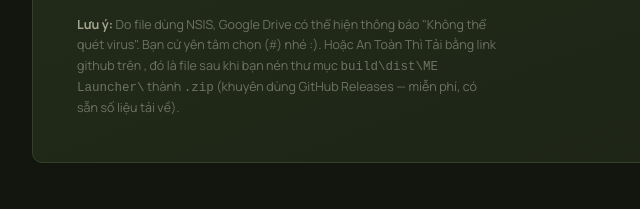
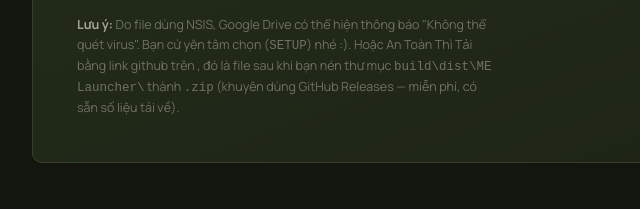
Before and after one commit to giahuybuhbuh-maker/melauncher.app-website, a plain HTML site: page index.html in a window 1280 px wide. Shown: the part 2857-3066 px from the top of the page, 96-736 px from the left. Drawn offline with Linux system fonts and the light colour scheme.

Commit message:
Update index.html

```diff
--- a/index.html
+++ b/index.html
@@ -131,7 +131,7 @@
         </div>
         <div class="note">
           <strong>Lưu ý:</strong> Do file dùng NSIS, Google Drive có thể hiện thông báo
-          "Không thể quét virus". Bạn cứ yên tâm chọn (<code>#</code>) nhé :).
+          "Không thể quét virus". Bạn cứ yên tâm chọn (<code>SETUP</code>) nhé :).
           Hoặc An Toàn Thì Tải bằng link github trên ,
           đó là file sau khi bạn nén thư mục <code>build\dist\ME Launcher\</code>
           thành <code>.zip</code> (khuyên dùng GitHub Releases —
```
